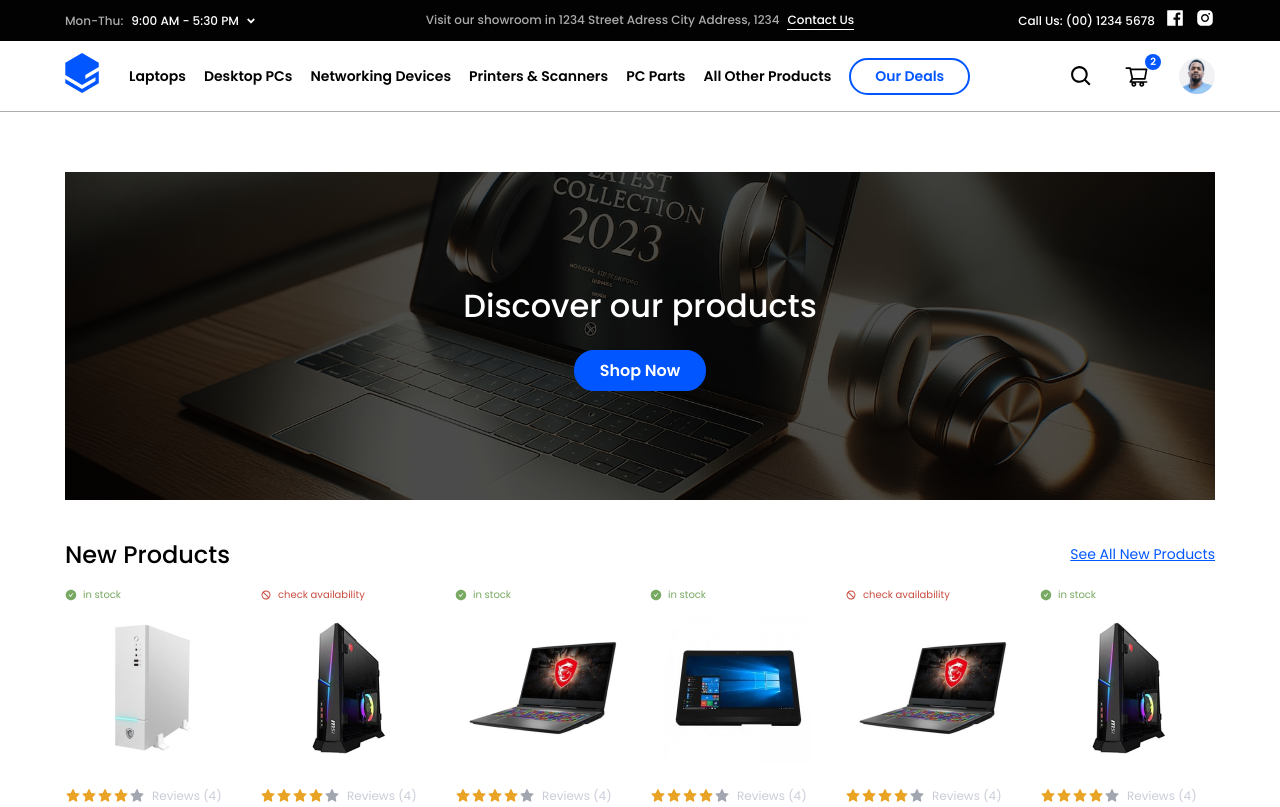
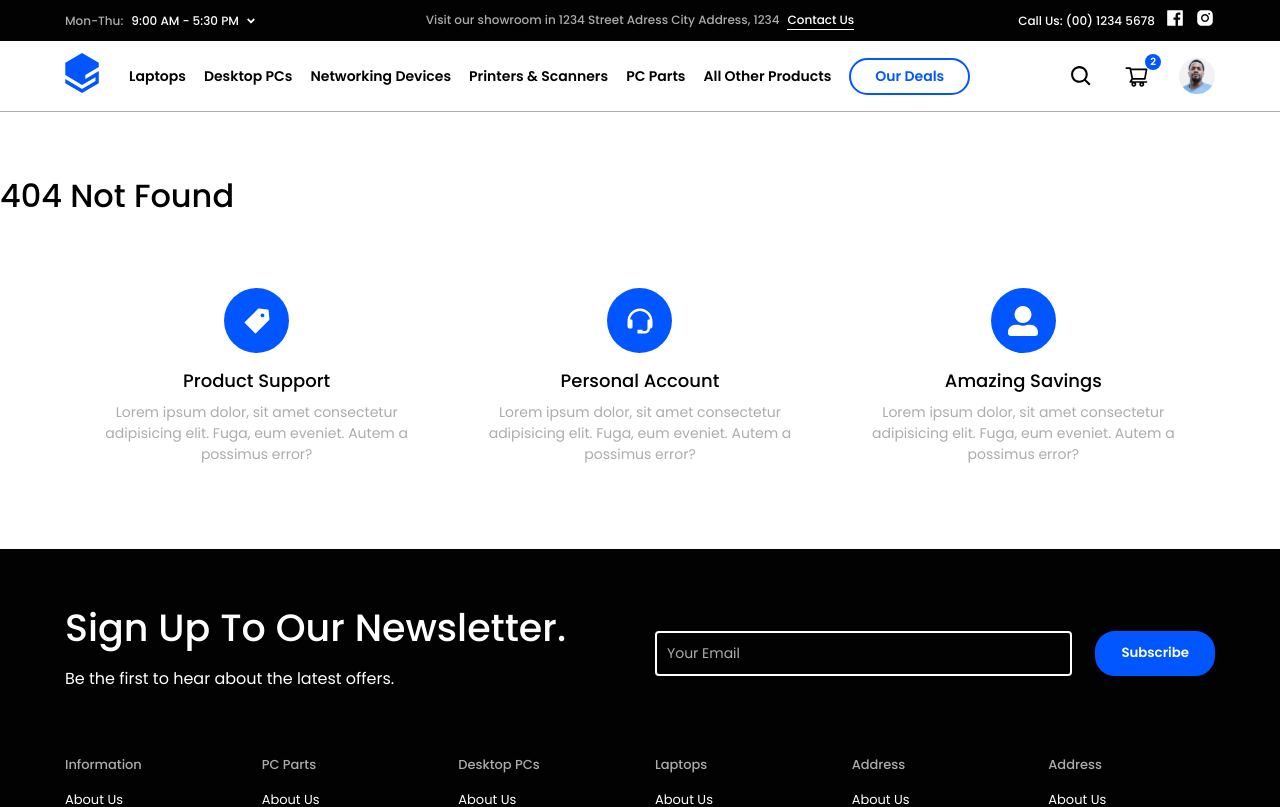
Before and after one commit to andreiwebdev/headless-wp-shop, a React (Vite) app: page /blog/1 in a window 1280 px wide. Shown: the top 807 px of the page. Built offline with nearby package versions, Linux system fonts and the light colour scheme; no server answers.

Commit message:
Starter React Router Setup

```diff
--- a/package.json
+++ b/package.json
@@ -15,6 +15,7 @@
     "react": "^18.2.0",
     "react-dom": "^18.2.0",
     "react-icons": "^4.11.0",
+    "react-router-dom": "^6.17.0",
     "swiper": "^10.3.1"
   },
   "devDependencies": {
--- a/src/App.tsx
+++ b/src/App.tsx
@@ -2,16 +2,19 @@ import Footer from "./components/layout/Footer";
 import Navbar from "./components/layout/Navbar";
 import Homepage from "./components/pages/Homepage";
 import SingleProduct from "./components/pages/SingleProduct";
-
+import client from "./lib/apollo";
 import { ApolloProvider } from "@apollo/client";
-import client from "./lib/apollo";
+import { Route, Routes } from "react-router-dom";
 
 function App() {
     return (
         <ApolloProvider client={client}>
             <Navbar />
-            {/* <SingleProduct /> */}
-            <Homepage />
+            <Routes>
+                <Route path="/" element={<Homepage />} />
+                <Route path="/products/:slug" element={<SingleProduct />} />
+                <Route path="*" element={<h1>404 Not Found</h1>} />
+            </Routes>
             <Footer />
         </ApolloProvider>
     );
--- a/src/components/pages/SingleProduct.tsx
+++ b/src/components/pages/SingleProduct.tsx
@@ -1,9 +1,12 @@
+// import { useParams } from "react-router-dom";
 import FaqsSection from "../common/FaqsSection";
 import ProductBanner from "../products/ProductBanner";
 import ProductFeaturesSection from "../products/ProductFeaturesSection";
 import SingleProductHero from "../products/SingleProductHero";
 
 const SingleProduct = () => {
+    // const { slug } = useParams();
+
     return (
         <>
             <SingleProductHero />
--- a/src/main.tsx
+++ b/src/main.tsx
@@ -2,9 +2,12 @@ import React from "react";
 import ReactDOM from "react-dom/client";
 import App from "./App.tsx";
 import "./assets/sass/index.scss";
+import { BrowserRouter } from "react-router-dom";
 
 ReactDOM.createRoot(document.getElementById("root")!).render(
     <React.StrictMode>
-        <App />
+        <BrowserRouter>
+            <App />
+        </BrowserRouter>
     </React.StrictMode>
 );
```
Also changed, not shown: 1 other file (tests, documents, lock files or other folders).
